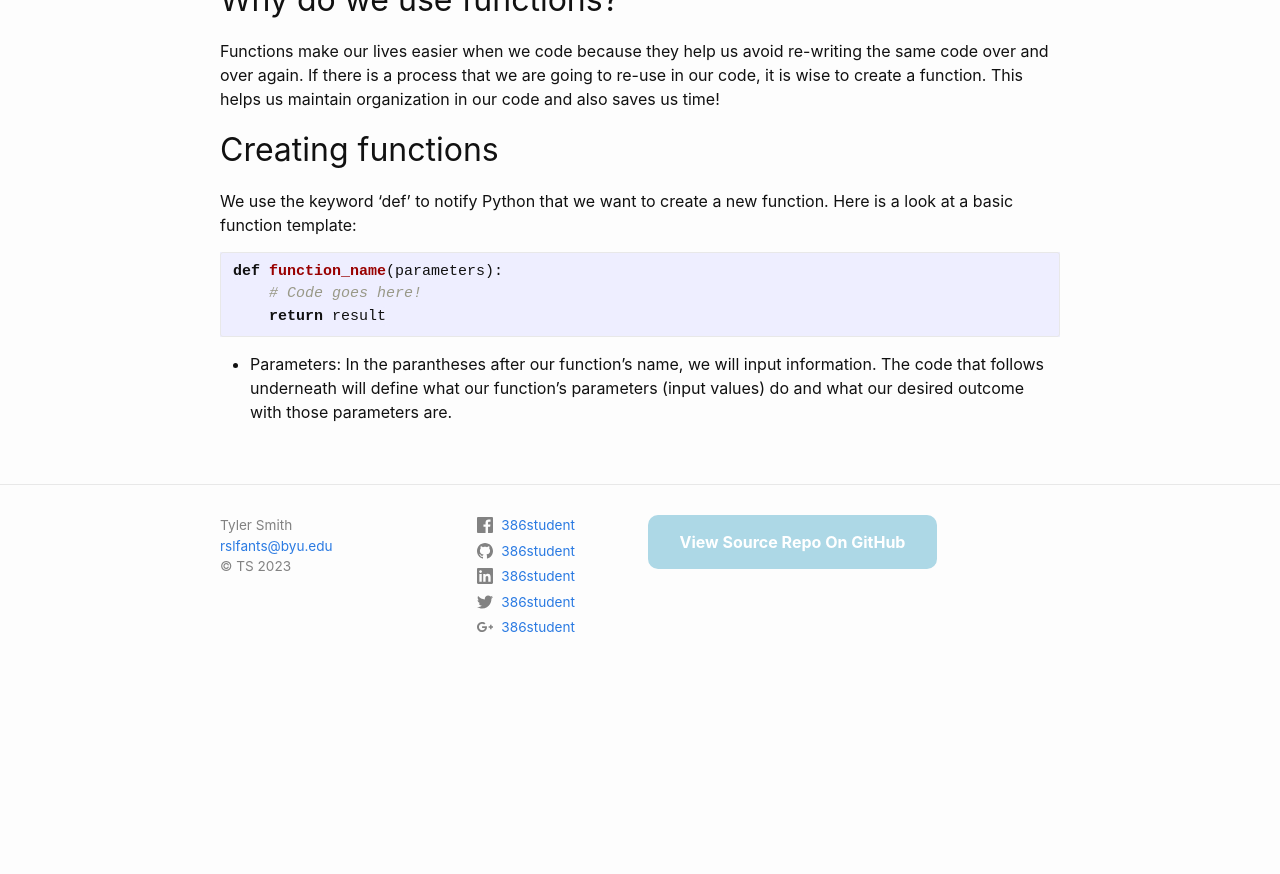
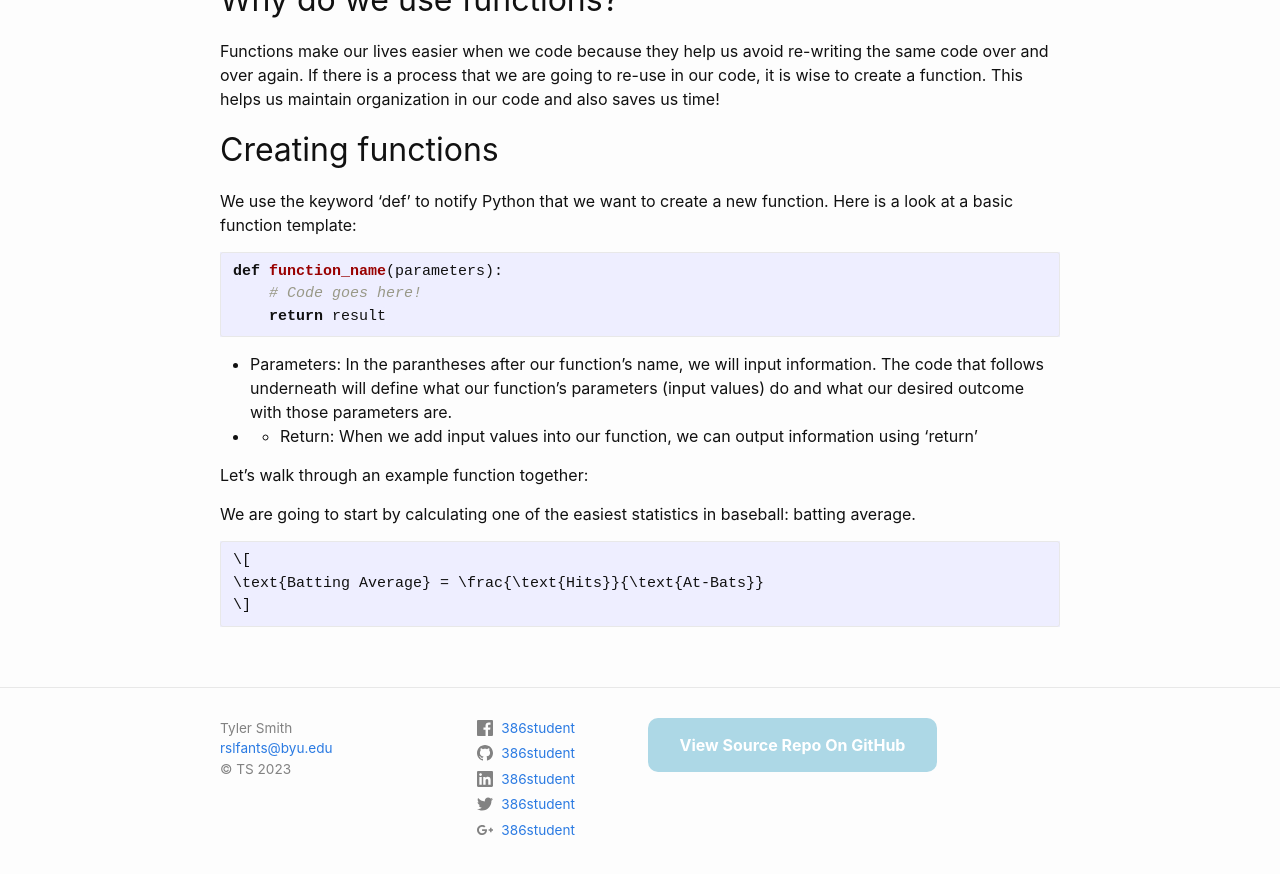
Before and after one commit to tyler-c-smith04/blog, a Jekyll site: the page built from _posts/2023-10-09-python-functions.md, in a window 1280 px wide and 900 px high, scrolled down 666 px. Shown: the top 874 px of the window. Built offline with Jekyll 4.4.1, drawn with Linux system fonts in a browser that asks for light colours; comment, search, counter and statistics services are not loaded; before the commit the page ends 1363 px from its top, so only the background shows below that.

Commit message:
Update 2023-10-09-python-functions.md

````diff
--- a/_posts/2023-10-09-python-functions.md
+++ b/_posts/2023-10-09-python-functions.md
@@ -26,3 +26,14 @@ def function_name(parameters):
 ```
 
 * Parameters: In the parantheses after our function's name, we will input information. The code that follows underneath will define what our function's parameters (input values) do and what our desired outcome with those parameters are.
+* * Return: When we add input values into our function, we can output information using 'return'
+
+Let's walk through an example function together:
+
+We are going to start by calculating one of the easiest statistics in baseball: batting average.
+
+```
+\[
+\text{Batting Average} = \frac{\text{Hits}}{\text{At-Bats}}
+\]
+```
````
